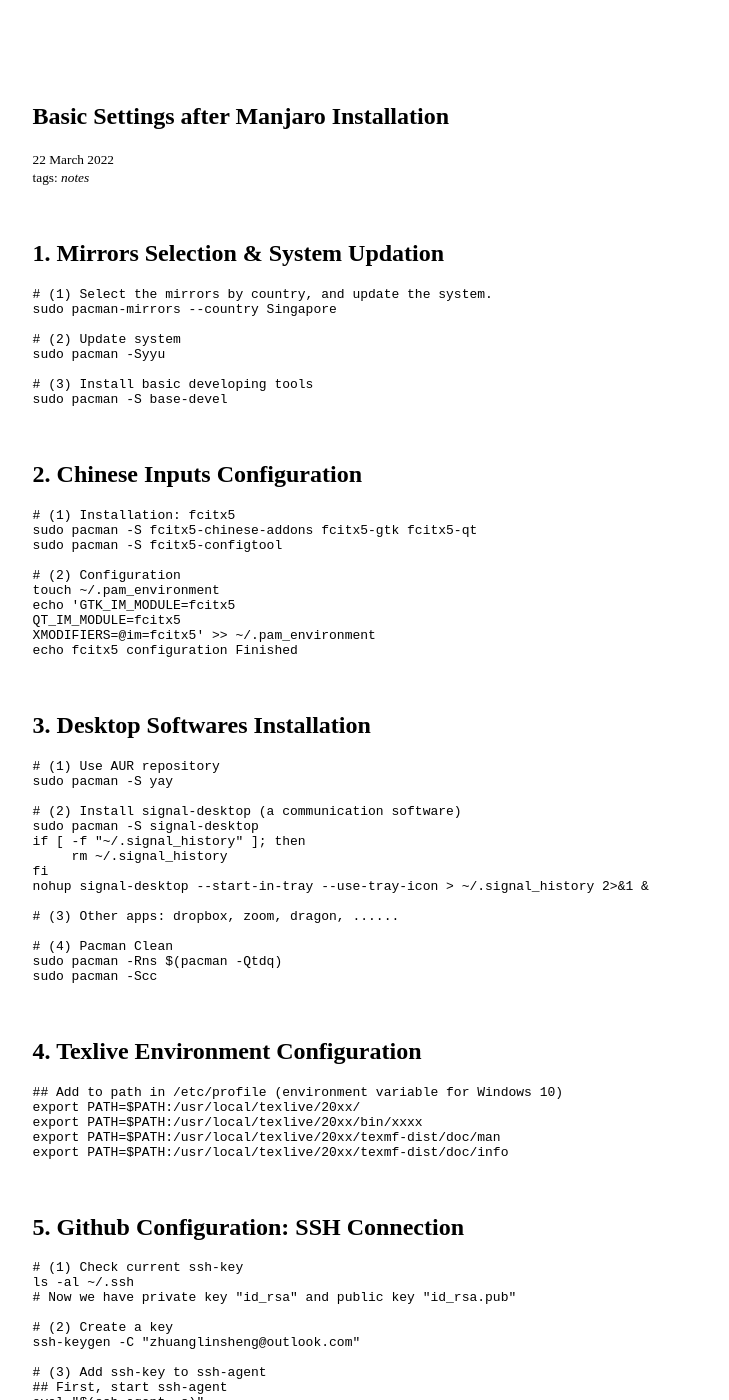
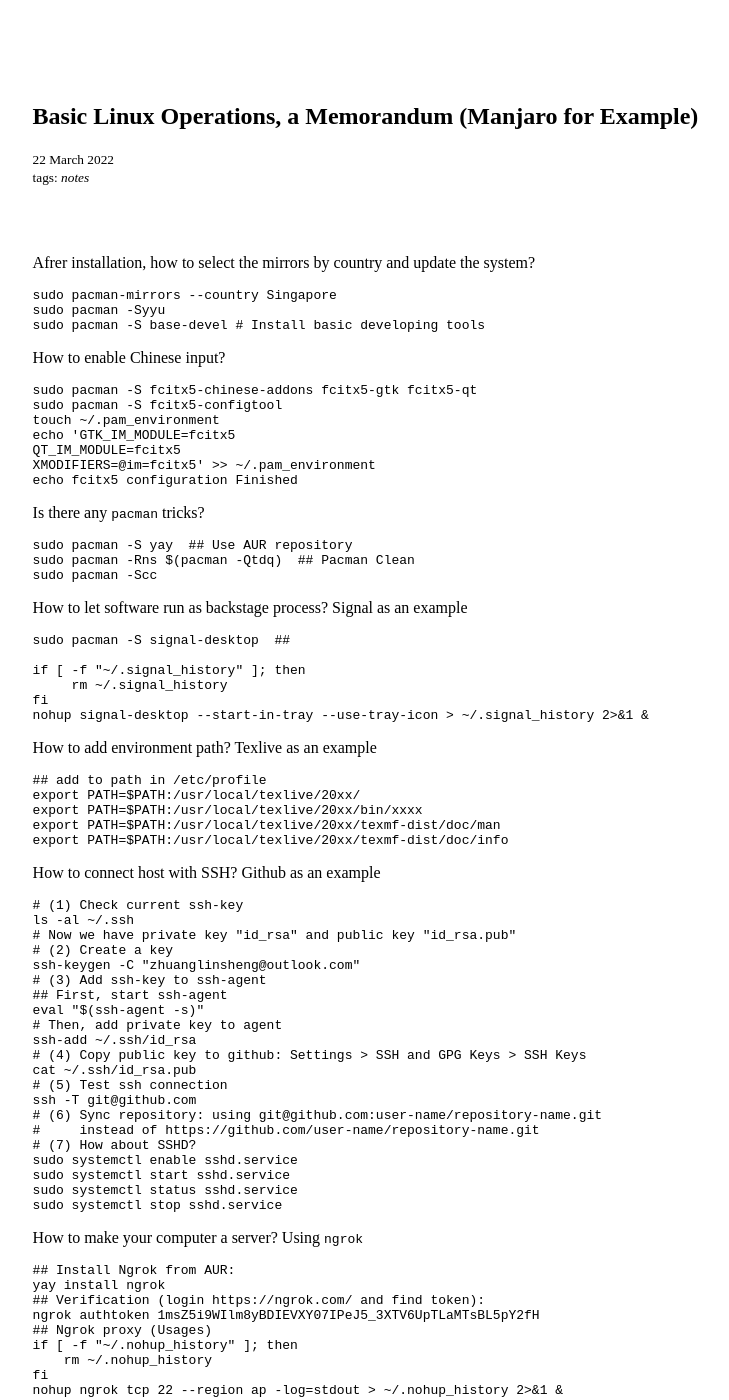
Before and after one commit to zhuanglinsheng/zhuanglinsheng.github.io, a Jekyll site: the page built from _posts/2022-03-22-Manjaro-Settings.md, in a window 1280 px wide and 1400 px high. Shown: the whole window, without its empty margins (51-780 px from the left). Built offline with Jekyll 4.4.1, drawn with Linux system fonts in a browser that asks for light colours; some of the changed text lies outside the part shown.

Commit message:
Update 2022-03-22-Manjaro-Settings.md

````diff
--- a/_posts/2022-03-22-Manjaro-Settings.md
+++ b/_posts/2022-03-22-Manjaro-Settings.md
@@ -1,37 +1,27 @@
 ---
 layout: post
-title: "Basic Settings after Manjaro Installation"
+title: "Basic Linux Operations, a Memorandum (Manjaro for Example)"
 use_math: false
 lang: en
 tags: notes
 desc: This is a record of the basic settings after installing Manjaro, a Linux distribution.
 ---
 
-<br>
+<br><br>
 
-## 1. Mirrors Selection & System Updation
+Afrer installation, how to select the mirrors by country and update the system?
 
 ```
-# (1) Select the mirrors by country, and update the system.
 sudo pacman-mirrors --country Singapore
-
-# (2) Update system
 sudo pacman -Syyu
-
-# (3) Install basic developing tools
-sudo pacman -S base-devel
+sudo pacman -S base-devel # Install basic developing tools
 ```
 
-<br>
-
-## 2. Chinese Inputs Configuration
+How to enable Chinese input?
 
 ```
-# (1) Installation: fcitx5
 sudo pacman -S fcitx5-chinese-addons fcitx5-gtk fcitx5-qt
 sudo pacman -S fcitx5-configtool
-
-# (2) Configuration
 touch ~/.pam_environment
 echo 'GTK_IM_MODULE=fcitx5
 QT_IM_MODULE=fcitx5
@@ -39,253 +29,113 @@ XMODIFIERS=@im=fcitx5' >> ~/.pam_environment
 echo fcitx5 configuration Finished
 ```
 
-<br>
-
-## 3. Desktop Softwares Installation
+Is there any `pacman` tricks?
 
 ```
-# (1) Use AUR repository
-sudo pacman -S yay
+sudo pacman -S yay  ## Use AUR repository
+sudo pacman -Rns $(pacman -Qtdq)  ## Pacman Clean
+sudo pacman -Scc
+```
 
-# (2) Install signal-desktop (a communication software)
-sudo pacman -S signal-desktop
+How to let software run as backstage process? Signal as an example
+
+```
+sudo pacman -S signal-desktop  ##
+
 if [ -f "~/.signal_history" ]; then
      rm ~/.signal_history
 fi
 nohup signal-desktop --start-in-tray --use-tray-icon > ~/.signal_history 2>&1 &
-
-# (3) Other apps: dropbox, zoom, dragon, ......
-
-# (4) Pacman Clean
-sudo pacman -Rns $(pacman -Qtdq)
-sudo pacman -Scc
 ```
 
-<br>
-
-## 4. Texlive Environment Configuration
+How to add environment path? Texlive as an example
 
 ```
-## Add to path in /etc/profile (environment variable for Windows 10)
+## add to path in /etc/profile
 export PATH=$PATH:/usr/local/texlive/20xx/
 export PATH=$PATH:/usr/local/texlive/20xx/bin/xxxx
 export PATH=$PATH:/usr/local/texlive/20xx/texmf-dist/doc/man
 export PATH=$PATH:/usr/local/texlive/20xx/texmf-dist/doc/info
 ```
 
-<br>
-
-## 5. Github Configuration: SSH Connection
+How to connect host with SSH? Github as an example
 
 ```
 # (1) Check current ssh-key
 ls -al ~/.ssh
 # Now we have private key "id_rsa" and public key "id_rsa.pub"
-
 # (2) Create a key
 ssh-keygen -C "zhuanglinsheng@outlook.com"
-
 # (3) Add ssh-key to ssh-agent
 ## First, start ssh-agent
 eval "$(ssh-agent -s)"
 # Then, add private key to agent
 ssh-add ~/.ssh/id_rsa
-
 # (4) Copy public key to github: Settings > SSH and GPG Keys > SSH Keys
 cat ~/.ssh/id_rsa.pub
-
 # (5) Test ssh connection
 ssh -T git@github.com
-
 # (6) Sync repository: using git@github.com:user-name/repository-name.git
 #     instead of https://github.com/user-name/repository-name.git
-```
-
-<br>
-
-## 6. SSHD Configurations
-
-```
-# (1) Start ssh service
-## Manjaro
+# (7) How about SSHD?
 sudo systemctl enable sshd.service
 sudo systemctl start sshd.service
 sudo systemctl status sshd.service
 sudo systemctl stop sshd.service
+```
 
-## Ubuntu
-sudo systemctl enable ssh
-sudo systemctl start ssh
-sudo systemctl status ssh
-sudo systemctl stop ssh
+How to make your computer a server? Using `ngrok`
 
-# (2) Ngrok configurations
+```
 ## Install Ngrok from AUR:
 yay install ngrok
-
 ## Verification (login https://ngrok.com/ and find token):
 ngrok authtoken 1msZ5i9WIlm8yBDIEVXY07IPeJ5_3XTV6UpTLaMTsBL5pY2fH
-
 ## Ngrok proxy (Usages)
 if [ -f "~/.nohup_history" ]; then
     rm ~/.nohup_history
 fi
 nohup ngrok tcp 22 --region ap -log=stdout > ~/.nohup_history 2>&1 &
 ps -aux | grep "ngrok"
-
 ## Find the ngrok port in '.nohup_history' file (and it shows to be xxxxx = 15432 )
 cat ~/.nohup_history | grep "url"
-
-(4) Remote ssh connections (xxxxx stands for the ngrok port)
 ## General ssh Connection
 ssh bob@0.tcp.ap.ngrok.io -p xxxxx
-
 ## Jupyter
 ssh -N -L localhost:8080:localhost:8888 bob@0.tcp.ap.ngrok.io -p xxxxx
 ## In browser: localhost: 8888. Type in the default jupyter password.
-
 ## Rstudio-server
 ssh -N -L localhost:8181:localhost:8787 bob@0.tcp.ap.ngrok.io -p xxxxx
 ## In browser: localhost: 8181. Login as bob.
 ```
 
-<br>
-
-## 7. Python Setup
+Is there any `pip` tricks?
 
 ```
 # (1) Install packages
 sudo pacman -S python-pip
 pip3 install numpy scipy pandas matplotlib
-
 # (2) pip installed packages' location:
 # ~/.local/lib/python3.8/site-packages/
-
 # (3) pip operations: list outdated
 pip list -o
-
 # (4) pip operations: updated outdated
 pip list -o -f=freeze | grep -v '^\-e' | cut -d = -f 1 | xargs -n1 pip install -U
 ```
 
-<br>
-
-## 8. Jupyter Configurations & SSH Connection
+How can I use jupyter remotely?
 
 ```
-# (1) Installation
-sudo pacman -S jupyter
-
 # Install jupyter notebook extensions
 pip install jupyter_contrib_nbextensions
 jupyter contrib nbextension install --user --skip-running-check
-
-# (2) Basic jupyter environment settings:
+# Basic jupyter environment settings
 ## Set password (default 958642zls), the same as user password:
 jupyter notebook password
-
-## Jupyter for MATLAB: install Python-MATLAB API
-pip install matlab_kernel
-
-## Jupyter for gnuplot
-pip install gnuplot_kernel
-python -m gnuplot_kernel install --user
-
-# (3) Start Jupyter Service
+# Start Jupyter Service
 if [ -f "~/.jupyter_history" ]; then
     rm ~/.jupyter_history
 fi
 nohup jupyter notebook --no-browser --port=8888 > ~/.jupyter_history 2>&1 &
 ps -aux | grep "jupyter"
 ```
-
-<br>
-
-## 9. Rstudio-Server Setup
-
-```
-# (1) Reference:
-## https://aur.archlinux.org/packages/rstudio-server-bin/
-
-# (2) Installation
-sudo pacman -S r
-yay rstudio-server-bin
-
-# (3) Enable service
-## The default port is 8787
-sudo useradd --system rstudio-server
-sudo systemctl enable rstudio-server
-sudo systemctl start rstudio-server
-```
-
-<br>
-
-## 10. Matlab Configurations
-
-```
-# (1) MATLAB extern engines
-## Python
-cd /opt/MATLAB/R2020b/extern/engines/python
-sudo python ./setup.py install
-cd ~
-
-## Java
-cd /opt/MATLAB/R2020b/extern/engines/java/jar
-javac -classpath engine.jar MyJavaCode.java
-java -classpath .;engine.jar MyJavaCode
-cd ~
-```
-
-<br>
-
-## 11. IRC Configurations & Operations
-
-```
-# (1) Basic Infos:
-## server: chat.freenode.net -p 6667 (no SSL) / 6697 (SSL)
-## channel: ##toy-solvers
-## nick: bobantbeejjjjj
-
-# (2) create or join a channel
-/join ##toy-solvers
-
-# (3) Register
-/NickServ REGISTER 5795867960 bobantbeej@outlook.com
-
-# (4) To complete the registration, we need email verification
-/msg NickServ VERIFY REGISTER bobantbeej vyiweyrzfwgy
-
-# (5) Register for Linsheng_Zhuang (in Office's network)
-/msg NickServ REGISTER 5795867960 zhuanglinsheng@outlook.com
-/msg NickServ VERIFY REGISTER Linsheng_Zhuang wpeheejbtqam
-
-# (6) Type in the password within 60 seconds
-/pass 5795867960
-
-# (7) Check passwords for all guests, and kill the one with same nick as me
-/ns set kill on
-
-# (8) Change nick name
-/nick newname
-
-# (9) Ignore someone who is annoying
-/Ignore nickname
-
-# (10) Change topic
-/topic ##channel newtopic
-
-# (11) Check someone
-/whois xxxxx
-
-# (12) Private chat with someone
-/msg nickname messages
-
-# (13) Leave for some time
-/away reasons for leaving
-
-# (14) Leave the channel
-/part ##toy-solvers reasons for leaving
-
-# (15) Leave the server
-/quit reasons for leaving
-```
````
